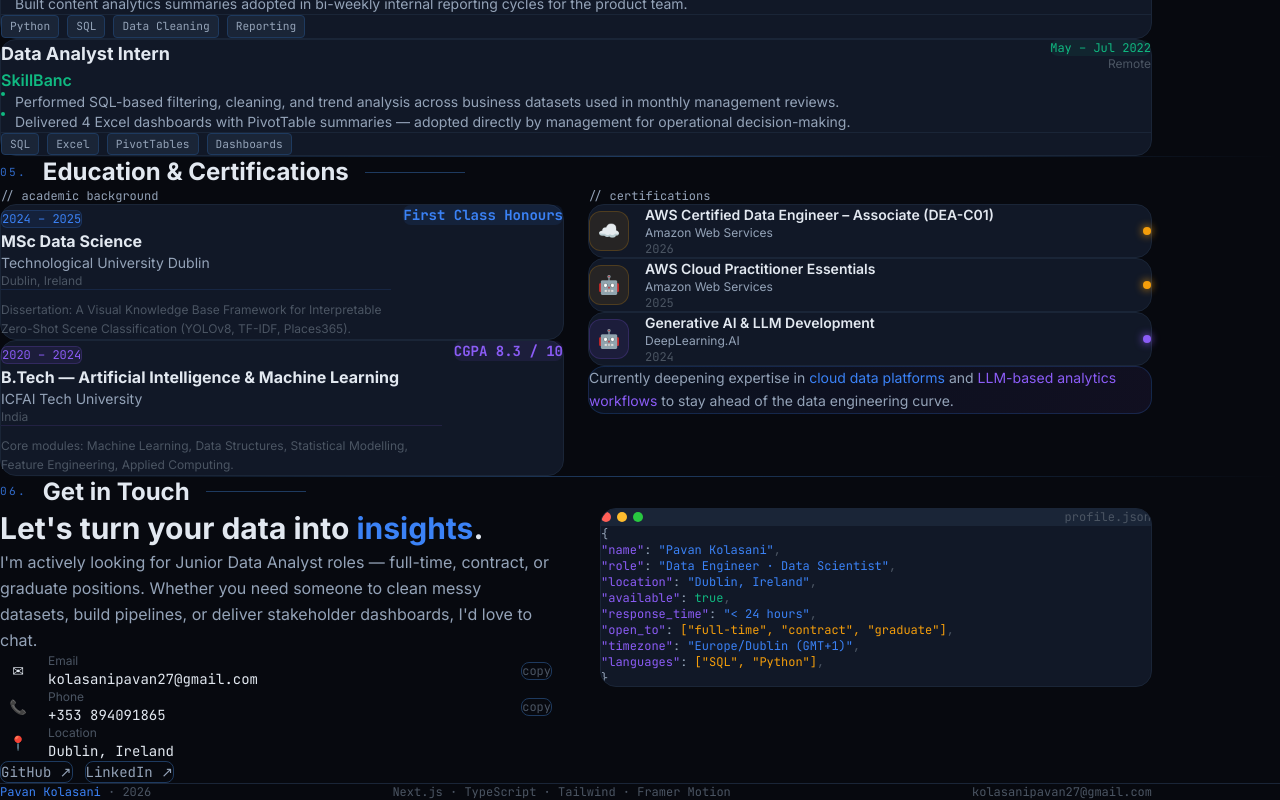
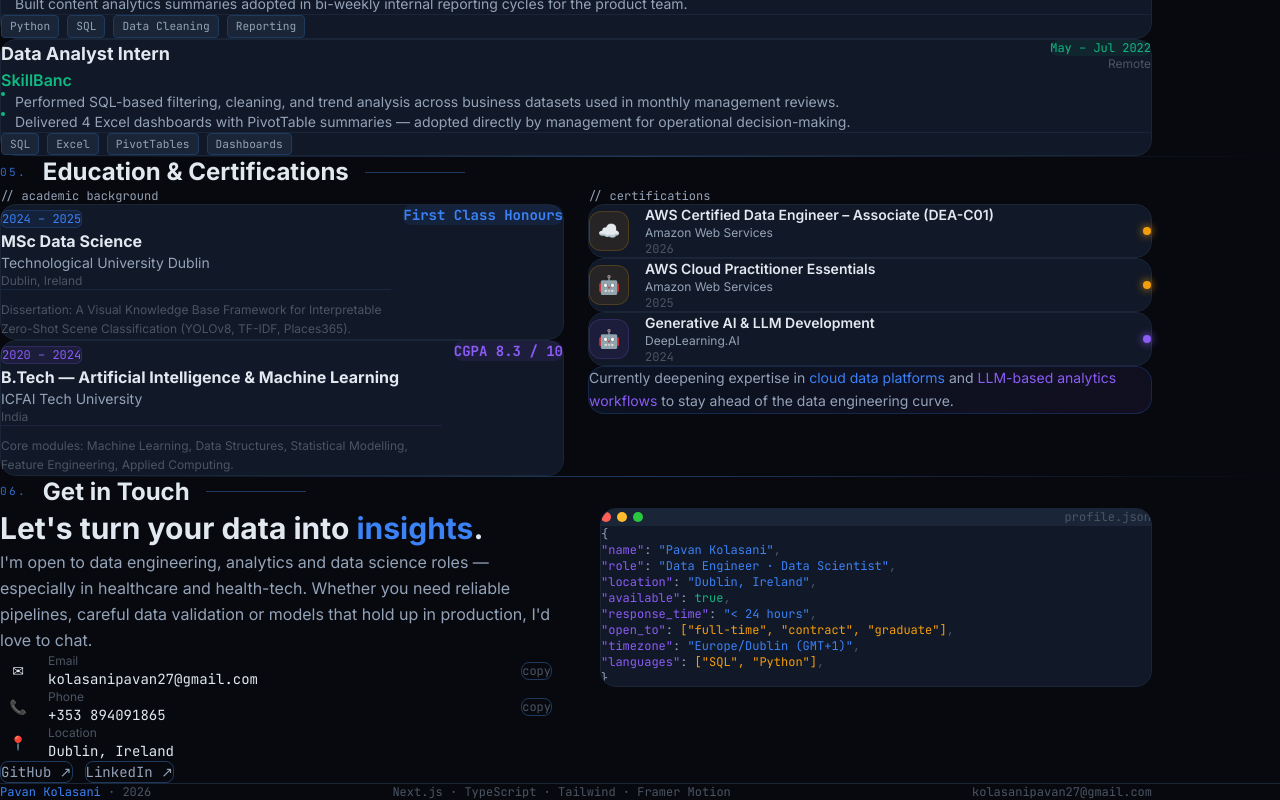
Before and after one commit to kpavan27/portfolio, a Next.js app: page / in a window 1280 px wide. Shown: the part 3167-3967 px from the top of the page. Built offline with nearby package versions, Linux system fonts and the light colour scheme.

Commit message:
Revise job preferences in Contact component
Updated the job preferences and focus areas in the contact section.

```diff
--- a/src/components/Contact.tsx
+++ b/src/components/Contact.tsx
@@ -64,9 +64,9 @@
               <span style={{ color: "var(--blue)" }}>insights</span>.
             </h2>
             <p className="leading-relaxed mb-8" style={{ color: "var(--text-dim)" }}>
-              I&apos;m actively looking for Junior Data Analyst roles — full-time, contract, or
-              graduate positions. Whether you need someone to clean messy datasets, build pipelines,
-              or deliver stakeholder dashboards, I&apos;d love to chat.
+              I&apos;m open to data engineering, analytics and data science roles — especially in
+              healthcare and health-tech. Whether you need reliable pipelines, careful data
+              validation or models that hold up in production, I&apos;d love to chat.
             </p>
 
             {/* Contact items */}
```
